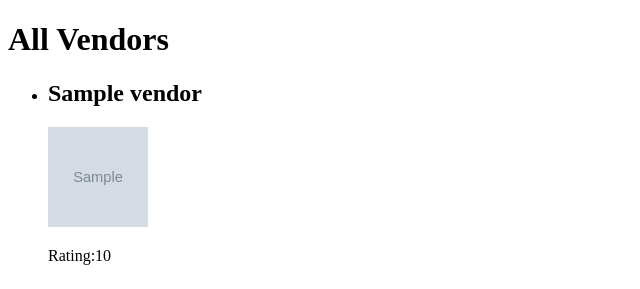
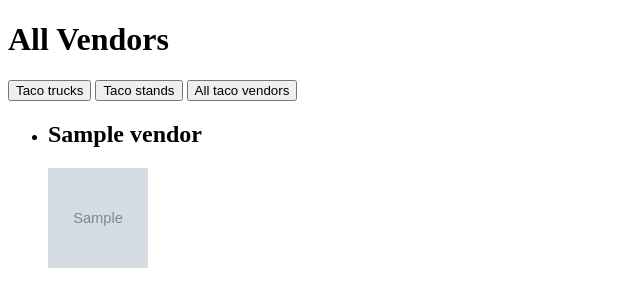
Before and after one commit to eric-ramos-garnica/TacoLand-project, a Flask app: page /tacovendors in a window 1280 px wide. Shown: the top 289 px of the page, without its empty margins (0-640 px from the left). Run offline with Flask 2, Linux system fonts and the light colour scheme; tables that the repository leaves empty hold one stand-in row (values such as "Sample post"); grey boxes marked "Sample" are stand-in pictures; some libraries are stand-ins or nearby versions.

Commit message:
ADDED FILTERS AT THE VENDORS PAGE

```diff
--- a/model.py
+++ b/model.py
@@ -105,6 +105,9 @@ class Vendor(db.Model):
     def get_businesses_by_user_id(cls,id):
         """Retunrs business by user/owner """
         return Vendor.query.filter_by(user_id = id).all()
+    @classmethod
+    def get_businesses_by_user_business_type(cls,vendor_type):
+        return Vendor.query.filter_by(business_type=vendor_type)
 
 
 
--- a/server.py
+++ b/server.py
@@ -45,8 +45,9 @@ def vendors():
             round_rating = round(average)
             rating_dic[vendor_id] = round_rating
 
+    # filter by all vendors,taco trucks,taco stands
+
     return render_template('vendorspage.html',vendors=vendors,rating_dic=rating_dic)
-
 
 
 @app.route("/tacovendors/<vendor_id>")
@@ -72,6 +73,29 @@ def vendor_business(vendor_id):
         return render_template('vendor_information.html',vendor_info=vendor_info,rating=round_rating)
 
     return render_template('vendor_information.html',vendor_info=vendor_info,rating=round_rating)
+
+@app.route("/filtervendors/<filter_choice>")
+def filters(filter_choice):
+    ratings =Rating.get_ratings()
+    rating_dic ={}
+    rating_set =set()
+    for obj in ratings:
+        rating_set.add(obj.vendor_id)
+
+    for vendor_id in rating_set:
+        vendor_ratings =Rating.get_vendor_rating_by_id(vendor_id)
+        if vendor_ratings:
+            rating_sum = 0
+            for rating in vendor_ratings:
+                rating_sum += rating.score
+            average=  rating_sum/len(vendor_ratings)
+            round_rating = round(average)
+            rating_dic[vendor_id] = round_rating
+    if filter_choice == 'taco stand' or filter_choice == 'taco truck':
+        vendors = Vendor.get_businesses_by_user_business_type(filter_choice)
+    elif filter_choice == 'all':
+        vendors = Vendor.get_vendor()
+    return render_template('vendorspage.html',vendors=vendors,rating_dic=rating_dic)
 
 
 @app.route("/rating/<vendor_id>")
--- a/templates/vendorspage.html
+++ b/templates/vendorspage.html
@@ -7,13 +7,19 @@
 {% endblock %}
 
 {% block body %}
-
-<h1>All Vendors</h1>
+<!-- jinja arrays -->
 {% set my_list = [] %}
 {% set business_name = []%}
 {% set vendorId = []%}
 {% set hours = []%}
 {% set taco_icons = []%}
+<h1>All Vendors</h1>
+<!-- /filters -->
+<a href="/filtervendors/taco truck"><button >Taco trucks</button></a>
+<a href="/filtervendors/taco stand"><button >Taco stands</button></a>
+<a href="/filtervendors/all"><button >All taco vendors</button></a>
+
+<!-- show vendors -->
 <ul id="vendor-list">
 {% for vendor in vendors%}
 <li>
```
